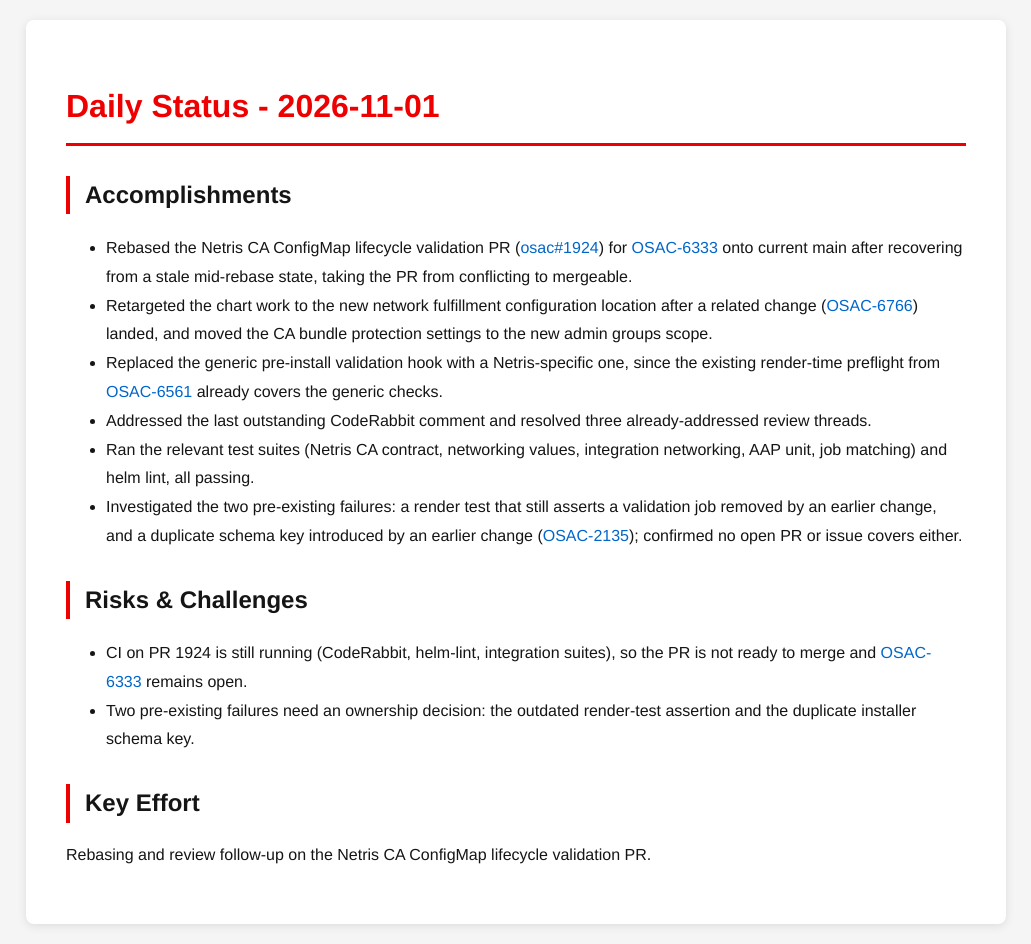
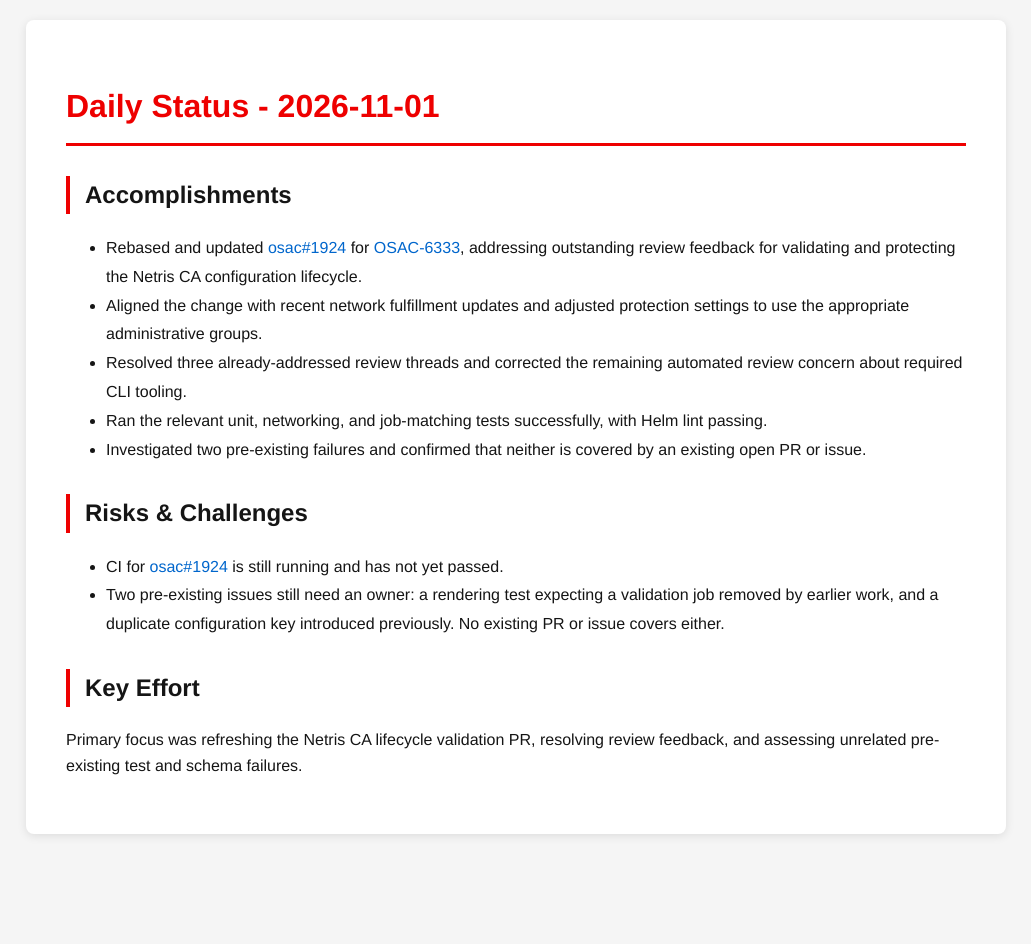
Before and after one commit to tzvatot/daily-status, a Jekyll site: the page built from 2026-11-01.md, in a window 1280 px wide. Shown: the whole page, without its empty margins (124-1155 px from the left). Built offline with Jekyll 4.4.1, drawn with Linux system fonts in a browser that asks for light colours; after the commit the page ends 900 px from its top, so only the background shows below that.

Commit message:
Daily status update - 2026-11-01

```diff
--- a/2026-11-01.md
+++ b/2026-11-01.md
@@ -7,16 +7,15 @@
 # Daily Status - 2026-11-01
 
 ## Accomplishments
-- Rebased the Netris CA ConfigMap lifecycle validation PR ([osac#1924](https://github.com/osac-project/osac/pull/1924)) for [OSAC-6333](https://redhat.atlassian.net/browse/OSAC-6333) onto current main after recovering from a stale mid-rebase state, taking the PR from conflicting to mergeable.
-- Retargeted the chart work to the new network fulfillment configuration location after a related change ([OSAC-6766](https://redhat.atlassian.net/browse/OSAC-6766)) landed, and moved the CA bundle protection settings to the new admin groups scope.
-- Replaced the generic pre-install validation hook with a Netris-specific one, since the existing render-time preflight from [OSAC-6561](https://redhat.atlassian.net/browse/OSAC-6561) already covers the generic checks.
-- Addressed the last outstanding CodeRabbit comment and resolved three already-addressed review threads.
-- Ran the relevant test suites (Netris CA contract, networking values, integration networking, AAP unit, job matching) and helm lint, all passing.
-- Investigated the two pre-existing failures: a render test that still asserts a validation job removed by an earlier change, and a duplicate schema key introduced by an earlier change ([OSAC-2135](https://redhat.atlassian.net/browse/OSAC-2135)); confirmed no open PR or issue covers either.
+- Rebased and updated [osac#1924](https://github.com/osac-project/osac/pull/1924) for [OSAC-6333](https://redhat.atlassian.net/browse/OSAC-6333), addressing outstanding review feedback for validating and protecting the Netris CA configuration lifecycle.
+- Aligned the change with recent network fulfillment updates and adjusted protection settings to use the appropriate administrative groups.
+- Resolved three already-addressed review threads and corrected the remaining automated review concern about required CLI tooling.
+- Ran the relevant unit, networking, and job-matching tests successfully, with Helm lint passing.
+- Investigated two pre-existing failures and confirmed that neither is covered by an existing open PR or issue.
 
 ## Risks & Challenges
-- CI on PR 1924 is still running (CodeRabbit, helm-lint, integration suites), so the PR is not ready to merge and [OSAC-6333](https://redhat.atlassian.net/browse/OSAC-6333) remains open.
-- Two pre-existing failures need an ownership decision: the outdated render-test assertion and the duplicate installer schema key.
+- CI for [osac#1924](https://github.com/osac-project/osac/pull/1924) is still running and has not yet passed.
+- Two pre-existing issues still need an owner: a rendering test expecting a validation job removed by earlier work, and a duplicate configuration key introduced previously. No existing PR or issue covers either.
 
 ## Key Effort
-Rebasing and review follow-up on the Netris CA ConfigMap lifecycle validation PR.
+Primary focus was refreshing the Netris CA lifecycle validation PR, resolving review feedback, and assessing unrelated pre-existing test and schema failures.
```
